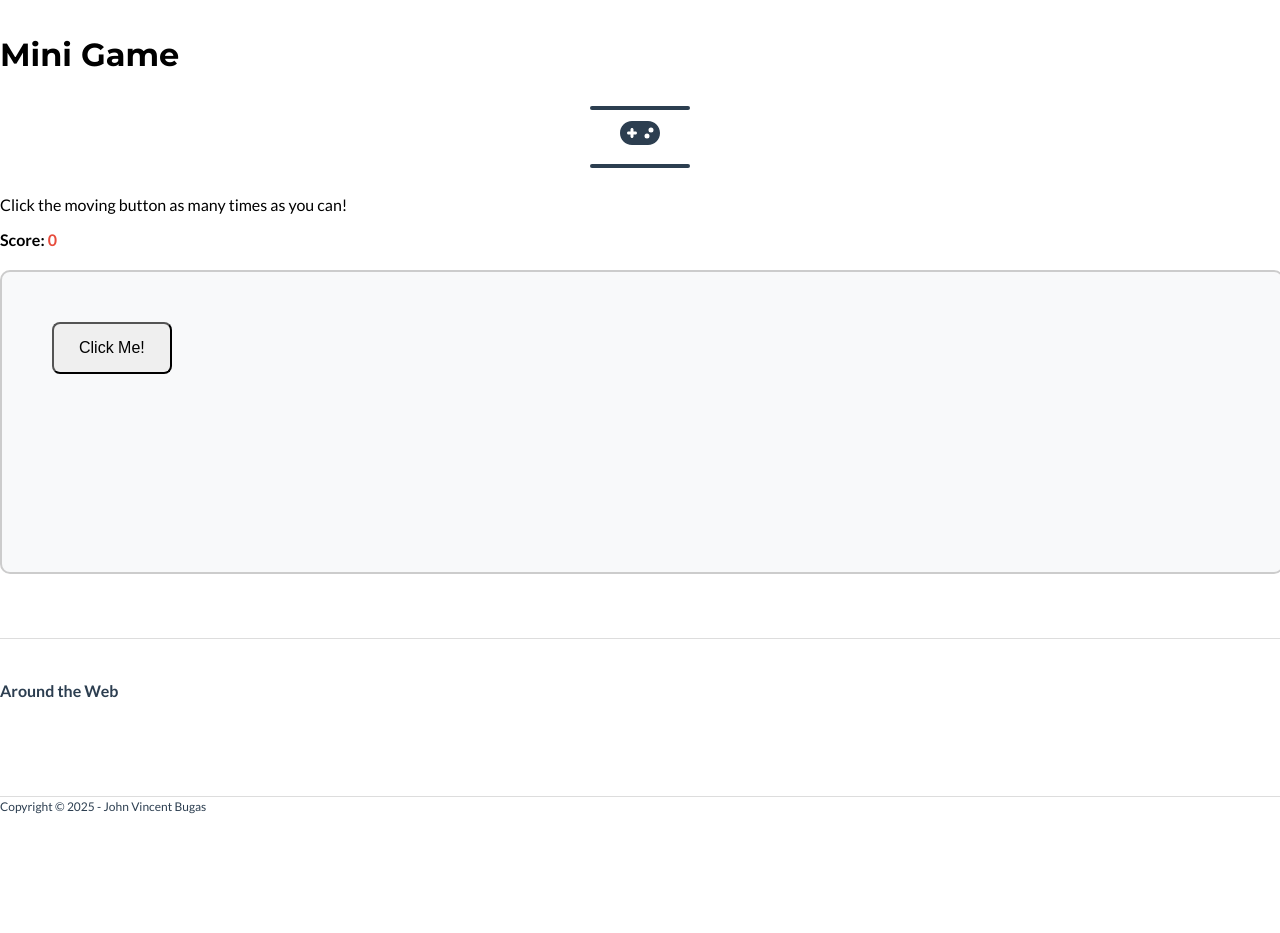
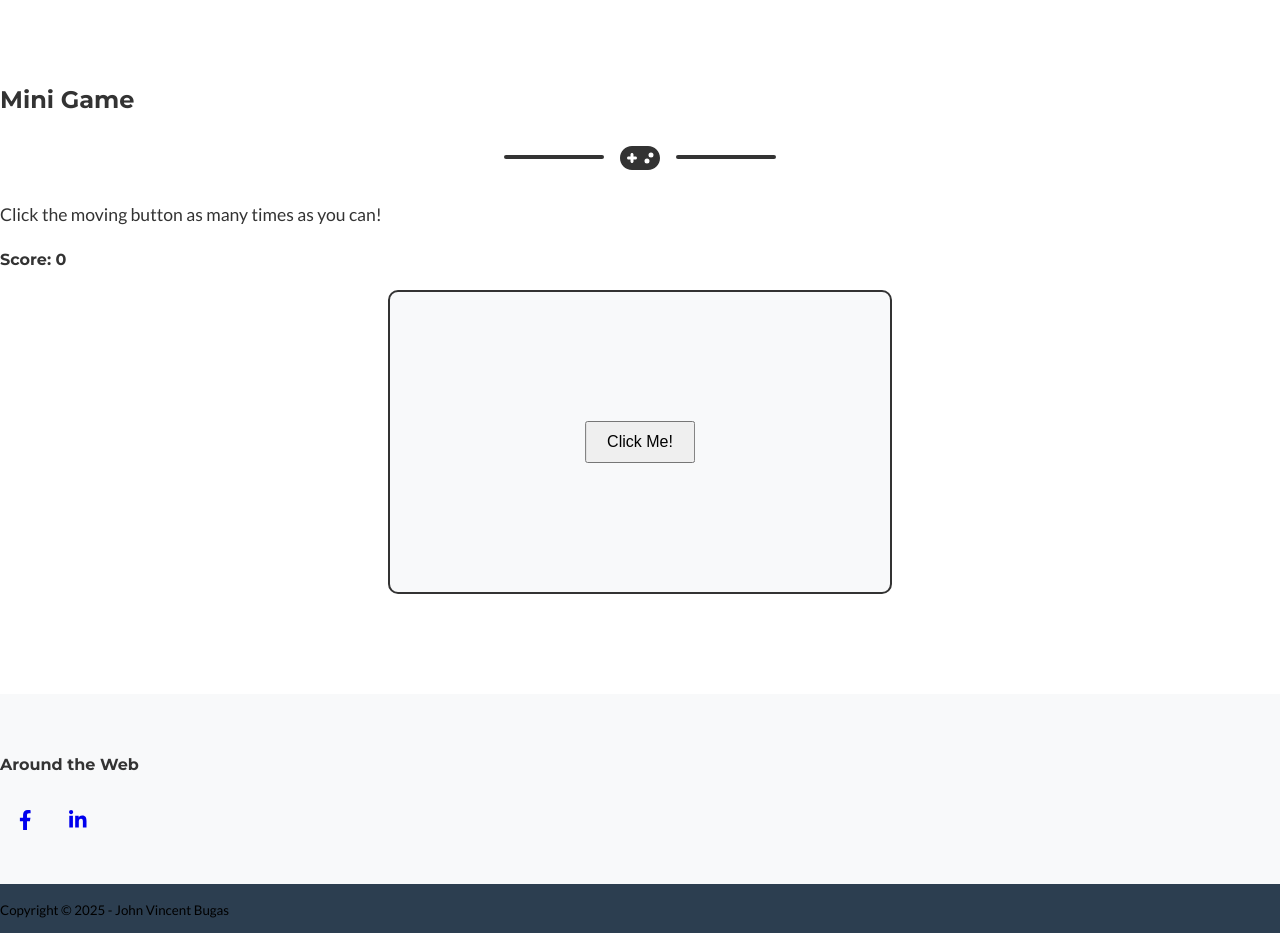
Before and after one commit to juanvicente-stack/curriculumvitae, a plain HTML site: page index.html in a window 1280 px wide. Shown: the part 1020-1953 px from the top of the page. Before the commit the page ends 1834 px from the top, so only its background shows below. Drawn offline with nearby package versions, Linux system fonts and the light colour scheme.

Commit message:
Update style.css

```diff
--- a/style.css
+++ b/style.css
@@ -1,155 +1,174 @@
-/* -------------------------
-   Global Styles
-------------------------- */
+/* ---------------------------
+   GENERAL STYLES
+---------------------------- */
 body {
   font-family: "Lato", sans-serif;
   margin: 0;
   padding: 0;
-  background-color: #ffffff;
 }
 
-/* Navbar */
-.navbar {
+h1, h2, h4 {
   font-family: "Montserrat", sans-serif;
   font-weight: 700;
 }
 
-.navbar-brand {
+p.lead {
+  font-size: 1.1rem;
+  line-height: 1.6;
+}
+
+/* ---------------------------
+   NAVBAR
+---------------------------- */
+#mainNav {
+  padding: 1rem;
+  background-color: #2c3e50;
+}
+
+#mainNav .navbar-brand {
+  color: #fff;
   font-size: 1.5rem;
 }
 
-.nav-link {
-  color: white !important;
+#mainNav .nav-link {
+  color: #fff;
   margin: 0 10px;
+  transition: 0.3s;
 }
 
-.nav-link:hover {
-  color: #f39c12 !important;
+#mainNav .nav-link:hover {
+  color: #18bc9c;
 }
 
-/* Header (Masthead) */
+/* ---------------------------
+   HEADER (MASTHEAD)
+---------------------------- */
 .masthead {
-  padding-top: 6rem;
-  padding-bottom: 6rem;
+  padding: 100px 0;
 }
 
 .masthead-heading {
-  font-size: 2.5rem;
+  font-size: 2.75rem;
+  line-height: 2.75rem;
 }
 
 .masthead-subheading {
   font-size: 1.25rem;
   font-style: italic;
+  margin-top: 20px;
 }
 
-/* Dividers */
+/* ---------------------------
+   DIVIDERS
+---------------------------- */
 .divider-custom {
-  margin: 1.25rem 0 1.5rem;
-  text-align: center;
+  margin: 1.5rem 0 1.5rem;
+  display: flex;
+  align-items: center;
+  justify-content: center;
 }
 
-.divider-custom-line {
+.divider-custom .divider-custom-line {
   width: 100px;
-  height: 0.25rem;
-  background-color: #2c3e50;
-  display: inline-block;
+  height: 4px;
+  background-color: currentColor;
   border-radius: 1rem;
-  margin: 0 1rem;
 }
 
-.divider-custom-icon {
+.divider-custom .divider-custom-icon {
+  margin: 0 1rem;
   font-size: 2rem;
-  color: #2c3e50;
 }
 
-/* About Section */
-.page-section {
-  padding: 4rem 0;
+/* ---------------------------
+   ABOUT SECTION
+---------------------------- */
+#about {
+  padding: 80px 0;
+  background-color: #18bc9c;
+  color: #fff;
 }
 
-.page-section h2 {
-  font-family: "Montserrat", sans-serif;
-  font-size: 2rem;
-  margin-bottom: 1rem;
+#about .btn-outline-light {
+  border: 2px solid #fff;
+  color: #fff;
+  transition: 0.3s;
 }
 
-/* Buttons */
-.btn-xl {
-  padding: 1rem 2rem;
-  font-size: 1.2rem;
+#about .btn-outline-light:hover {
+  background-color: #fff;
+  color: #18bc9c;
 }
 
-.btn-social {
-  border-radius: 50%;
-  font-size: 1.2rem;
-  width: 3rem;
-  height: 3rem;
-  display: inline-flex;
-  align-items: center;
-  justify-content: center;
-  color: white !important;
+/* ---------------------------
+   MINI GAME SECTION
+---------------------------- */
+#game {
+  padding: 80px 0;
+  background-color: #fff;
+  color: #333;
 }
 
-/* Facebook */
-.btn-social.facebook {
-  background-color: #1877f2;
+#game h2 {
+  margin-bottom: 20px;
 }
 
-/* LinkedIn */
-.btn-social.linkedin {
-  background-color: #0077b5;
+/* Game Area */
+#game-area {
+  position: relative;
+  width: 100%;
+  max-width: 500px;
+  height: 300px;
+  margin: 20px auto;
+  border: 2px solid #333;
+  border-radius: 10px;
+  background-color: #f8f9fa;
+  overflow: hidden;
 }
 
-/* Footer */
+/* Moving Button */
+#target-btn {
+  position: absolute;
+  top: 50%;
+  left: 50%;
+  transform: translate(-50%, -50%);
+  padding: 10px 20px;
+  font-size: 1rem;
+}
+
+/* ---------------------------
+   FOOTER
+---------------------------- */
 .footer {
-  padding: 2rem 0;
-  background-color: #ffffff;
-  color: #2c3e50;
-  border-top: 1px solid #ddd;
+  padding: 40px 0;
+  background-color: #f8f9fa;
+  color: #333;
 }
 
 .footer h4 {
-  margin-bottom: 1rem;
-  color: #2c3e50;
+  margin-bottom: 20px;
 }
 
-/* Copyright */
-.copyright {
-  background-color: #ffffff !important;
-  color: #2c3e50 !important;
-  border-top: 1px solid #ddd;
-  font-size: 0.9rem;
+.footer .btn-social {
+  border-radius: 50%;
+  font-size: 20px;
+  width: 50px;
+  height: 50px;
+  line-height: 50px;
+  display: inline-block;
+  text-align: center;
+  transition: all 0.3s;
 }
 
-/* -------------------------
-   Mini Game Styles
-------------------------- */
-#game-area {
-  position: relative;
-  width: 100%;
-  height: 300px;
-  border: 2px solid #ccc;
-  margin-top: 20px;
-  background-color: #f8f9fa;
-  overflow: hidden;
-  border-radius: 10px;
+.footer .btn-social:hover {
+  background-color: #18bc9c;
+  color: #fff;
 }
 
-#target-btn {
-  position: absolute;
-  top: 50px;
-  left: 50px;
-  transition: all 0.2s ease;
-  padding: 15px 25px;
-  font-size: 1rem;
-  border-radius: 8px;
+/* ---------------------------
+   COPYRIGHT
+---------------------------- */
+.copyright {
+  background-color: #2c3e50;
+  padding: 15px 0;
 }
-
-#score {
-  font-weight: bold;
-  color: #e74c3c;
-}
-
-h4 {
-  margin-top: 10px;
-}
```
